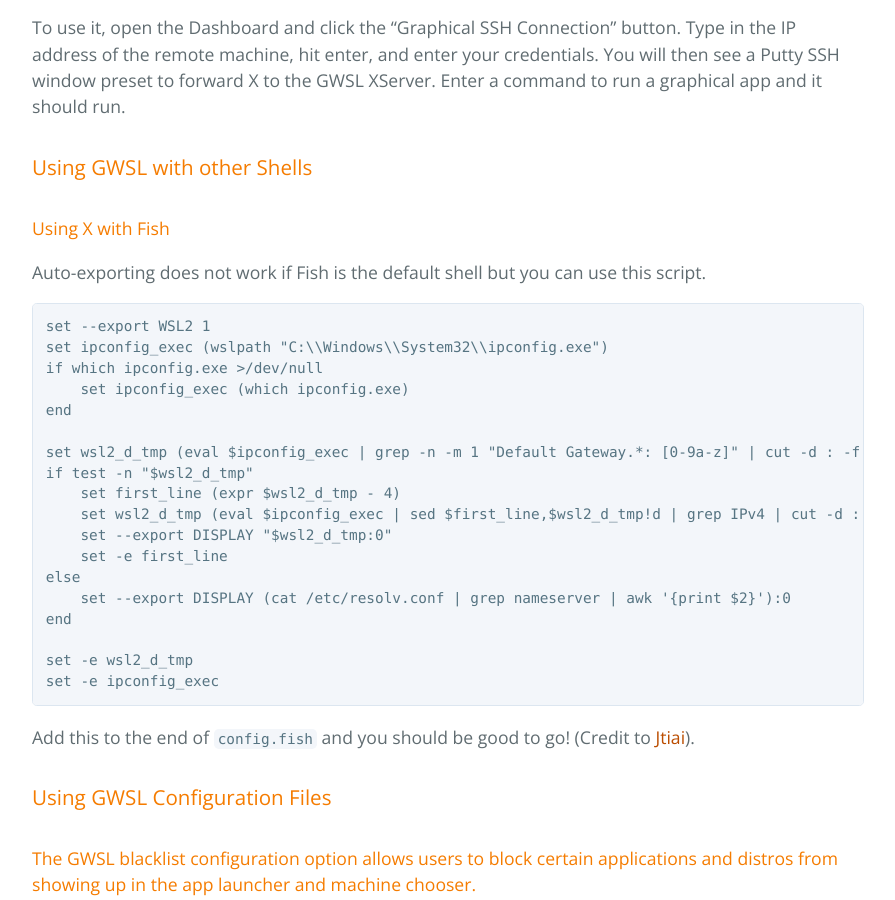
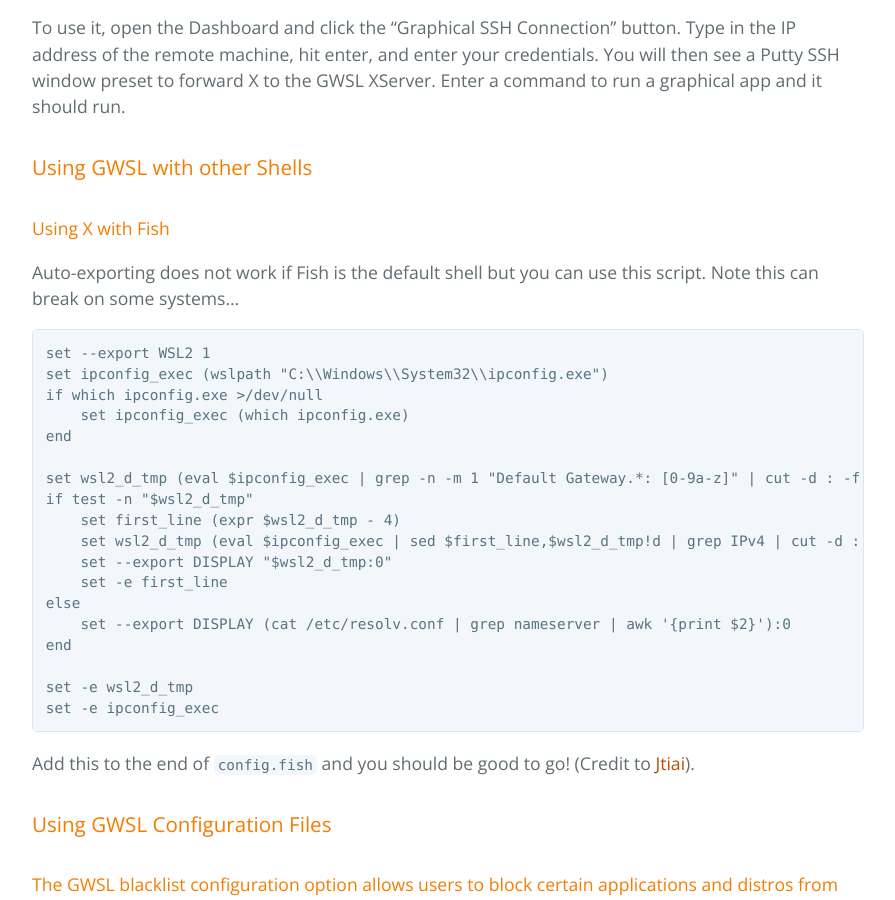
Before and after one commit to Opticos/gwsl, a Jekyll site: the page built from tutorials/manual.md, in a window 1280 px wide and 900 px high, scrolled down 9863 px. Shown: the whole window, without its empty margins (192-1087 px from the left). Built offline with Jekyll 4.4.1, drawn with Linux system fonts in a browser that asks for light colours; the repository's description, which GitHub fills in, is left out.

Commit message:
Update manual.md

````diff
--- a/tutorials/manual.md
+++ b/tutorials/manual.md
@@ -229,7 +229,7 @@ To use it, open the Dashboard and click the "Graphical SSH Connection" button. T
 
 ### Using GWSL with other Shells ###
 #### Using X with Fish
-Auto-exporting does not work if Fish is the default shell but you can use this script.
+Auto-exporting does not work if Fish is the default shell but you can use this script. Note this can break on some systems...
 ```fish
 set --export WSL2 1
 set ipconfig_exec (wslpath "C:\\Windows\\System32\\ipconfig.exe")
````
